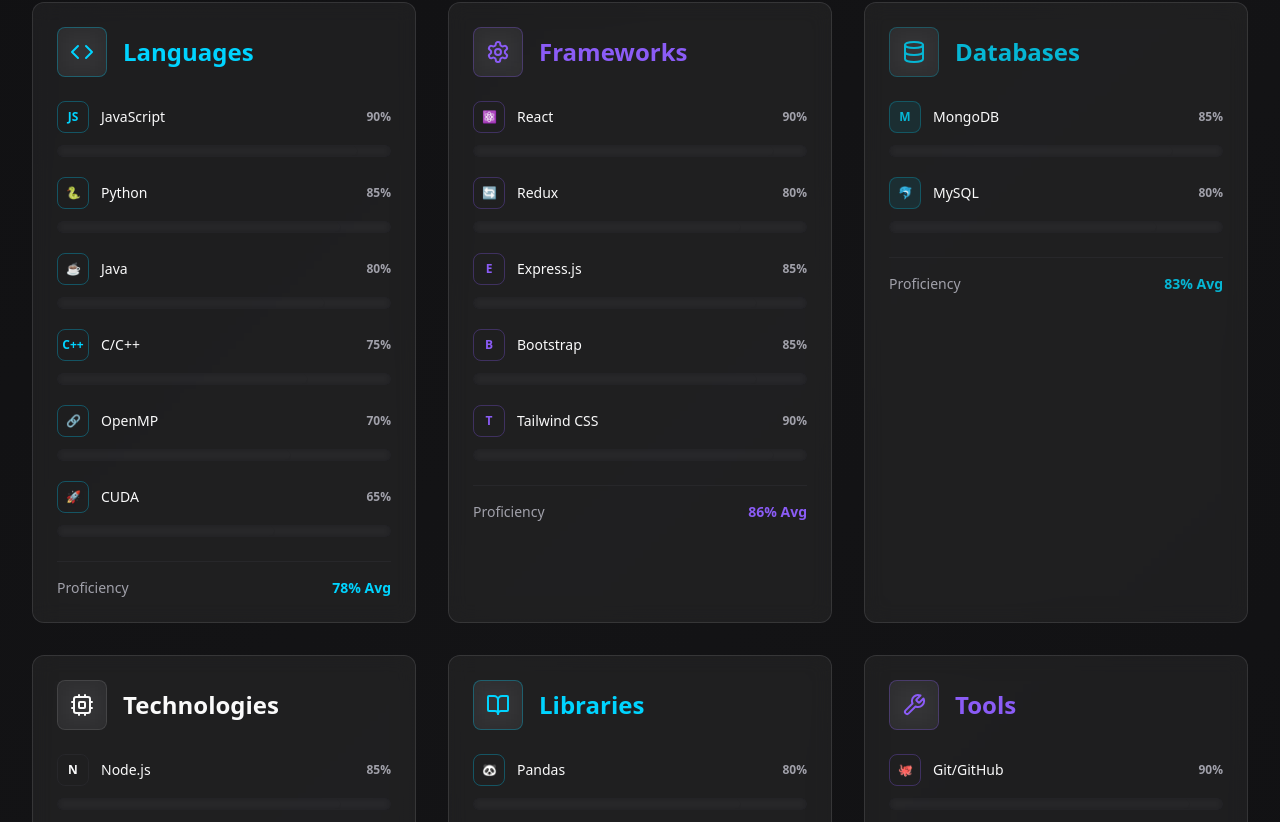
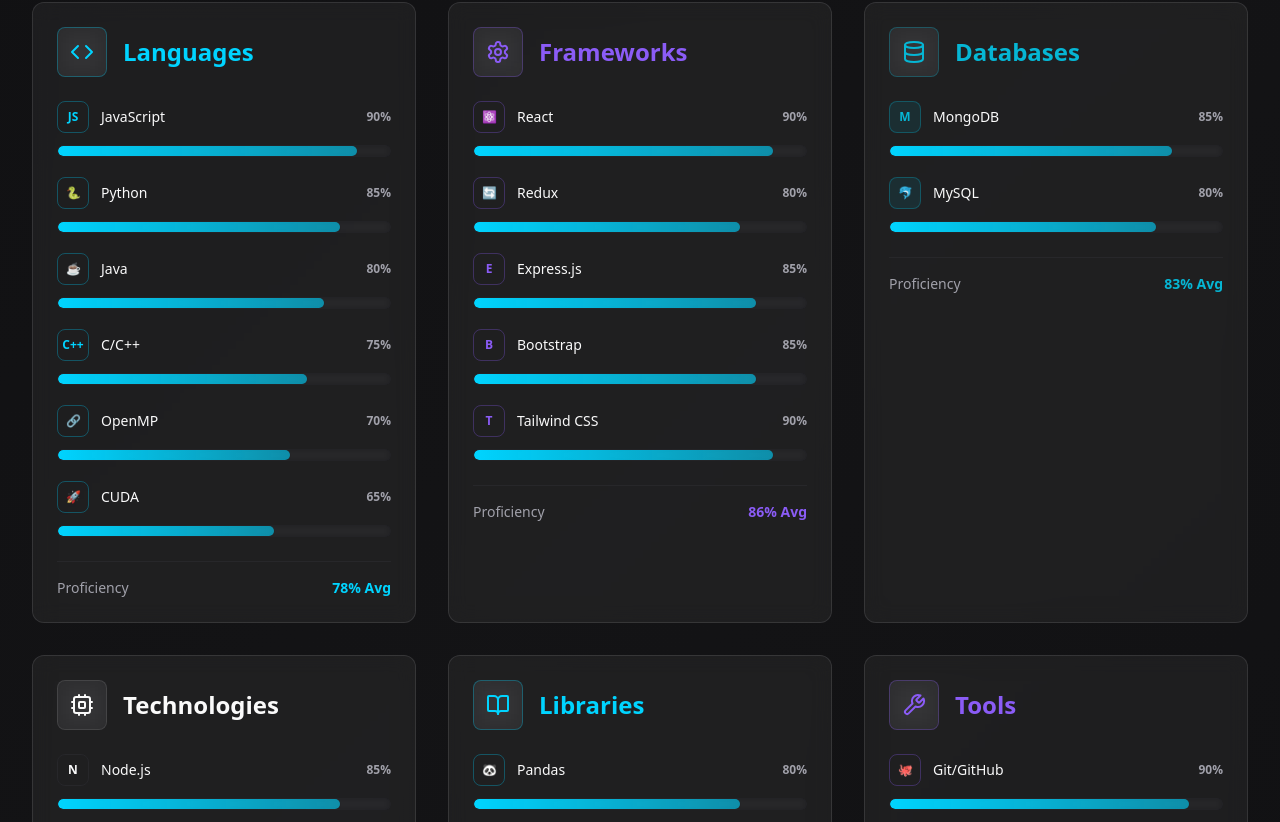
Before and after one commit to lokeshchintha/portfolio, a React (Vite) app: page / in a window 1280 px wide. Shown: the part 4458-5280 px from the top of the page. Built offline with nearby package versions, Linux system fonts and the light colour scheme.

Commit message:
Update Skills.tsx

```diff
--- a/src/components/Skills.tsx
+++ b/src/components/Skills.tsx
@@ -119,7 +119,7 @@
                       </div>
                       <div className="w-full bg-muted/30 rounded-full h-3 overflow-hidden backdrop-blur-sm border border-border/20">
                         <div
-                          className={`h-full bg-gradient-to-r from-${skill.color} to-${skill.color}/60 rounded-full transition-all duration-1000 ease-out shadow-sm animate-fade-in`}
+                          className={`h-full bg-gradient-to-r from-neon-blue to-neon-blue/60 rounded-full transition-all duration-1000 ease-out shadow-sm animate-fade-in`}
                           style={{
                             width: `${skill.level}%`,
                             animationDelay: `${(categoryIndex * 0.1) + (skillIndex * 0.1)}s`
```
